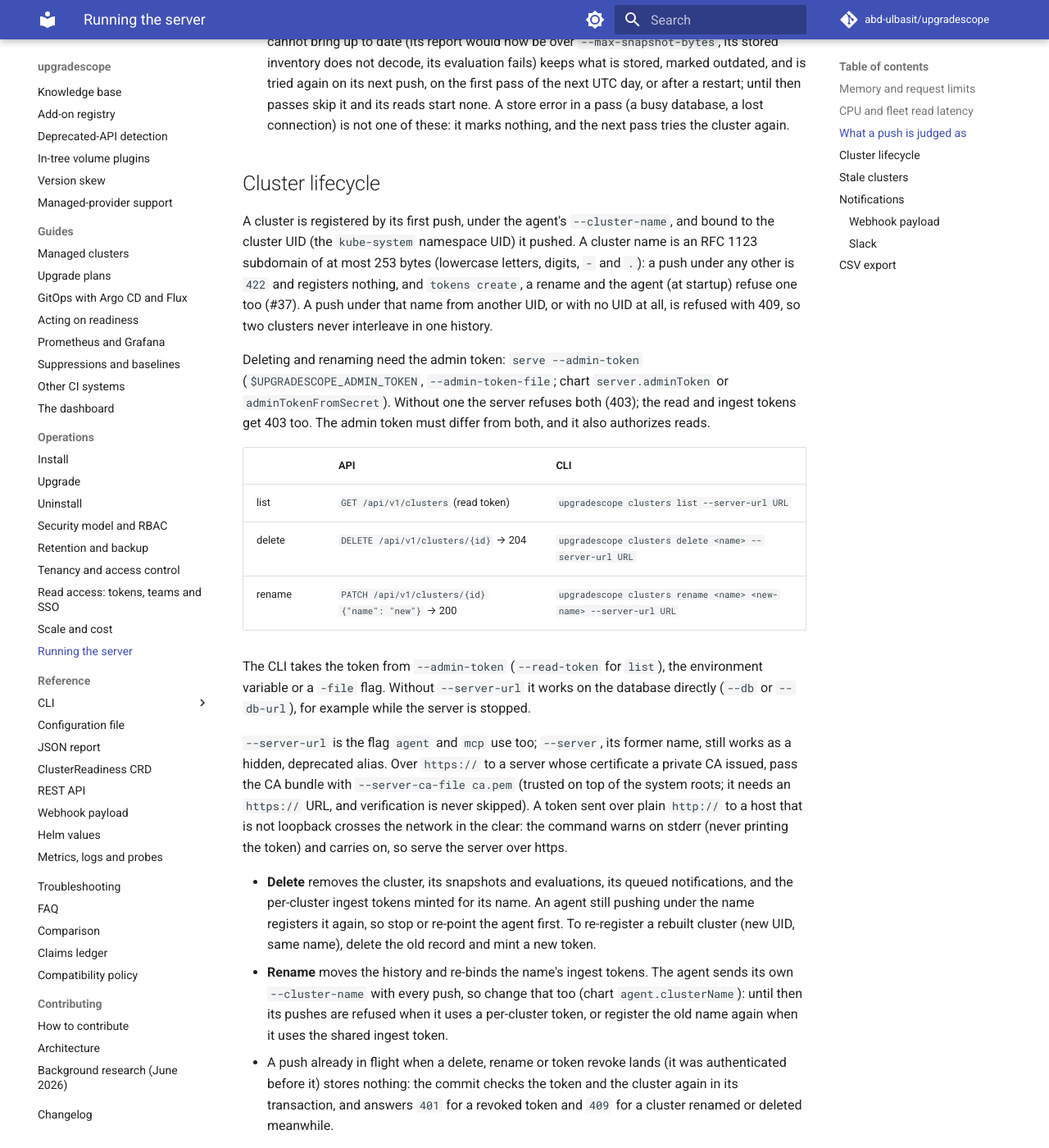
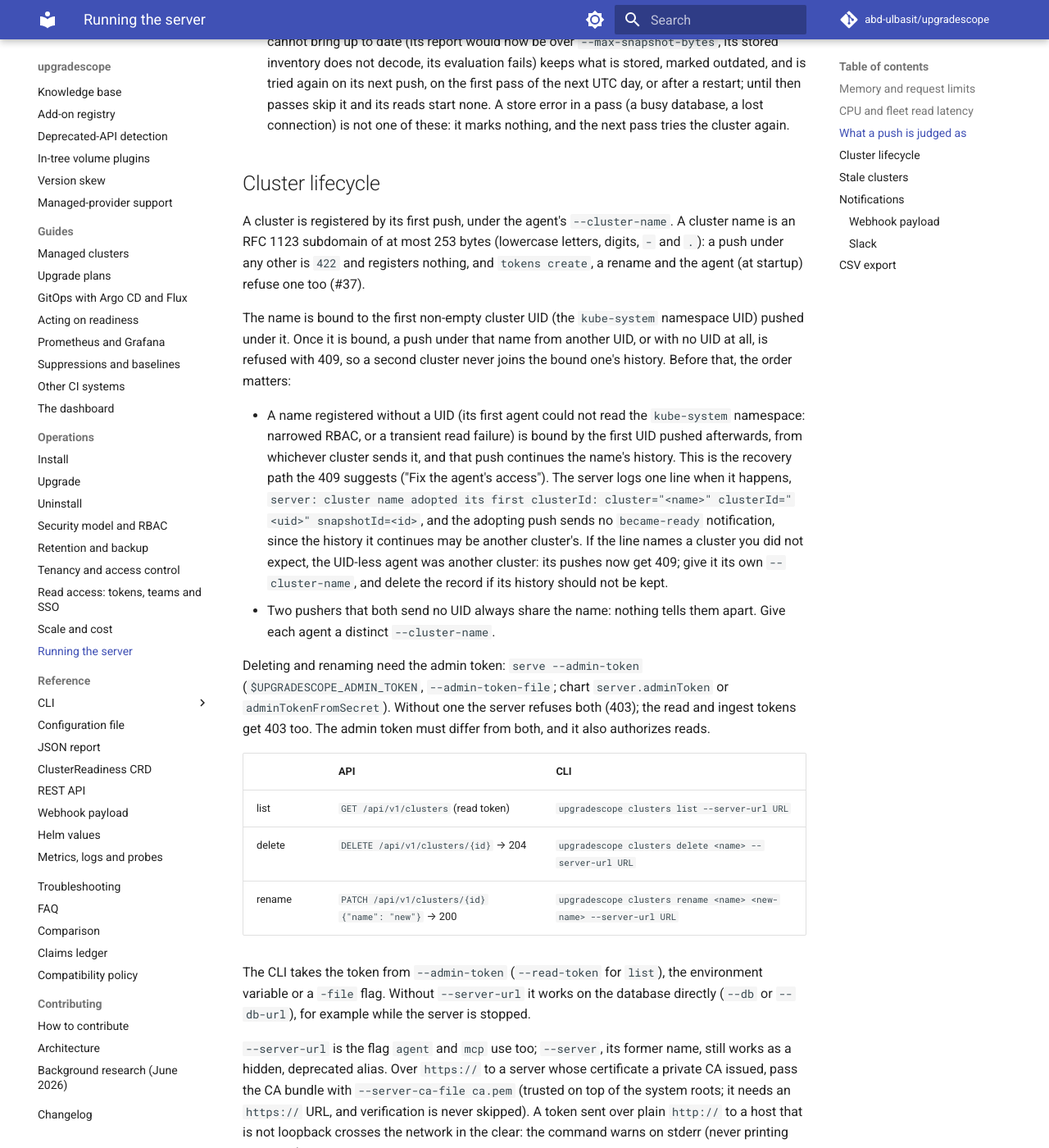
Before and after one commit to abd-ulbasit/upgradescope, an MkDocs documentation site: the page built from docs/operations.md, in a window 1280 px wide and 1400 px high, scrolled down 11751 px. Shown: the whole window at 82% size. Built offline with MkDocs 1.6.1 and Material for MkDocs 9.7.7, drawn with Linux system fonts in a browser that asks for light colours; comment, search, counter and statistics services are not loaded; some of the changed text lies outside the part shown.

Commit message:
docs: state the clusterId adopt rule and where the in-flight push guarantee starts
The API reference, the OpenAPI spec, operations.md, the fleet guide and
the clusters delete help now say a name is bound to the first non-empty
clusterId pushed under it: a name registered without one is bound by the
first clusterId pushed afterwards, from whichever cluster sends it, which
the server logs and announces with no became-ready; two pushers that both
send none share the name (#368). operations.md and SE-02 now say a
per-cluster-token push is covered from auth, and a shared-token push from
the server's cluster lookup on (#369). New ledger row SV-XRTIN1 names the
adoption tests; the CLI reference is regenerated.

Refs #368, #369

Co-Authored-By: Claude Fable 5 <noreply@anthropic.com>

```diff
--- a/docs/operations.md
+++ b/docs/operations.md
@@ -551,13 +551,31 @@ least one core.
 ## Cluster lifecycle
 
 A cluster is registered by its first push, under the agent's
-`--cluster-name`, and bound to the cluster UID (the `kube-system`
-namespace UID) it pushed. A cluster name is an RFC 1123 subdomain of at
+`--cluster-name`. A cluster name is an RFC 1123 subdomain of at
 most 253 bytes (lowercase letters, digits, `-` and `.`): a push under
 any other is `422` and registers nothing, and `tokens create`, a rename
-and the agent (at startup) refuse one too (#37). A push under that name from another UID, or with
-no UID at all, is refused with 409, so two clusters never interleave in one
-history.
+and the agent (at startup) refuse one too (#37).
+
+The name is bound to the first non-empty cluster UID (the `kube-system`
+namespace UID) pushed under it. Once it is bound, a push under that name
+from another UID, or with no UID at all, is refused with 409, so a second
+cluster never joins the bound one's history. Before that, the order
+matters:
+
+- A name registered without a UID (its first agent could not read the
+  `kube-system` namespace: narrowed RBAC, or a transient read failure) is
+  bound by the first UID pushed afterwards, from whichever cluster sends
+  it, and that push continues the name's history. This is the recovery
+  path the 409 suggests ("Fix the agent's access"). The server logs one
+  line when it happens, `server: cluster name adopted its first clusterId:
+  cluster="<name>" clusterId="<uid>" snapshotId=<id>`, and the adopting
+  push sends no `became-ready` notification, since the history it
+  continues may be another cluster's. If the line names a cluster you did
+  not expect, the UID-less agent was another cluster: its pushes now get
+  409; give it its own `--cluster-name`, and delete the record if its
+  history should not be kept.
+- Two pushers that both send no UID always share the name: nothing tells
+  them apart. Give each agent a distinct `--cluster-name`.
 
 Deleting and renaming need the admin token: `serve --admin-token`
 (`$UPGRADESCOPE_ADMIN_TOKEN`, `--admin-token-file`; chart
@@ -596,9 +614,19 @@ serve the server over https.
   uses a per-cluster token, or register the old name again when it uses
   the shared ingest token.
 - A push already in flight when a delete, rename or token revoke lands
-  (it was authenticated before it) stores nothing: the commit checks the
-  token and the cluster again in its transaction, and answers `401` for a
-  revoked token and `409` for a cluster renamed or deleted meanwhile.
+  (it was authenticated before it) stores nothing, with one exception
+  below: the commit checks the token and the cluster again in its
+  transaction, and answers `401` for a revoked token and `409` for a
+  cluster renamed or deleted meanwhile. A per-cluster token's cluster is
+  resolved when the push is authenticated, so for it this holds from
+  then on, while the body is still uploading or the push waits for its
+  ingest slot. A shared-token push names its cluster only in its body, so
+  for it the guarantee starts when the server looks the cluster up, after
+  the body is read: a delete or rename that lands before that lets the
+  push register the name like a fresh push (after a rename, a second
+  cluster with the same UID), as an agent that keeps pushing under the old
+  name would. Stop or re-point shared-token agents before a delete or
+  rename, or use per-cluster tokens.
 
 Every delete and rename is logged by the server.
 
```
Also changed, not shown: docs/claims.md (+2 -1 lines), docs/getting-started/fleet.md (+6 -1 lines), docs/reference/api.md (+7 -2 lines), docs/reference/cli/upgradescope_clusters_delete.md (+3 -1 lines), 2 other files.
